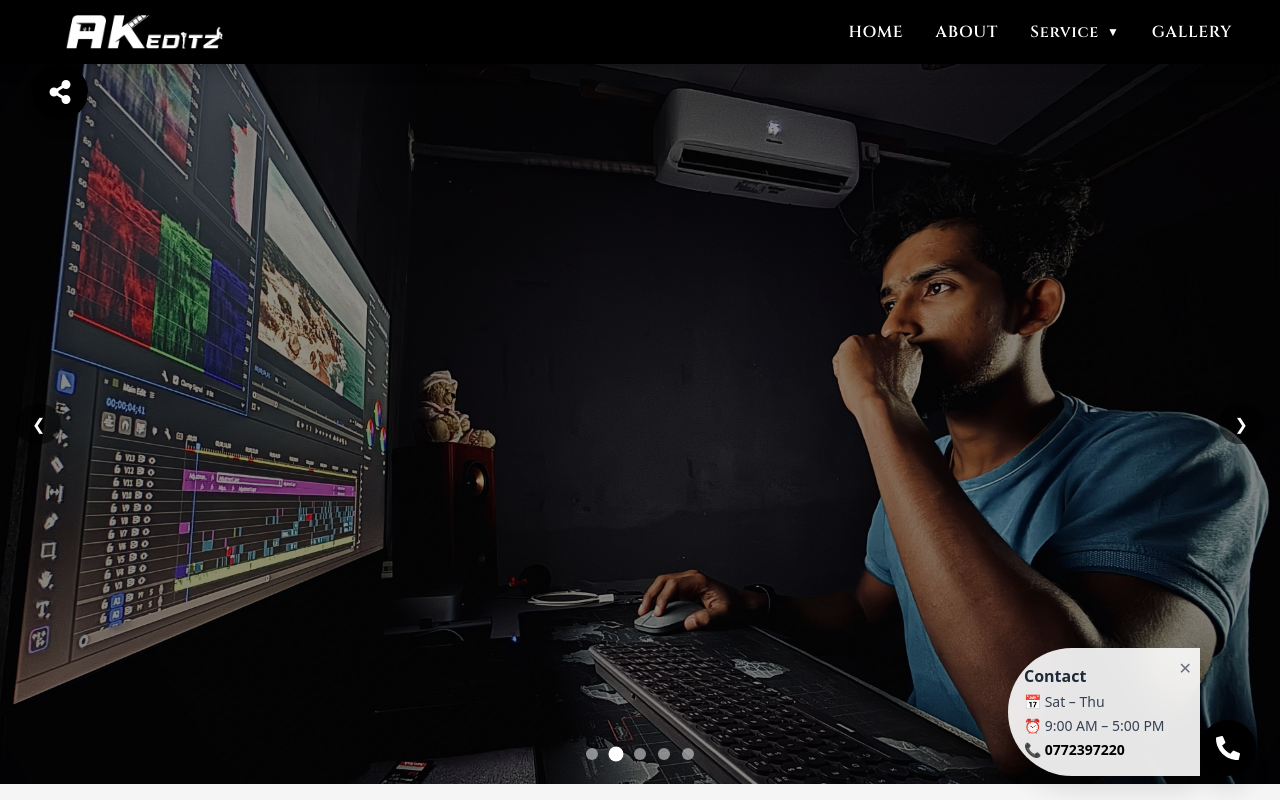
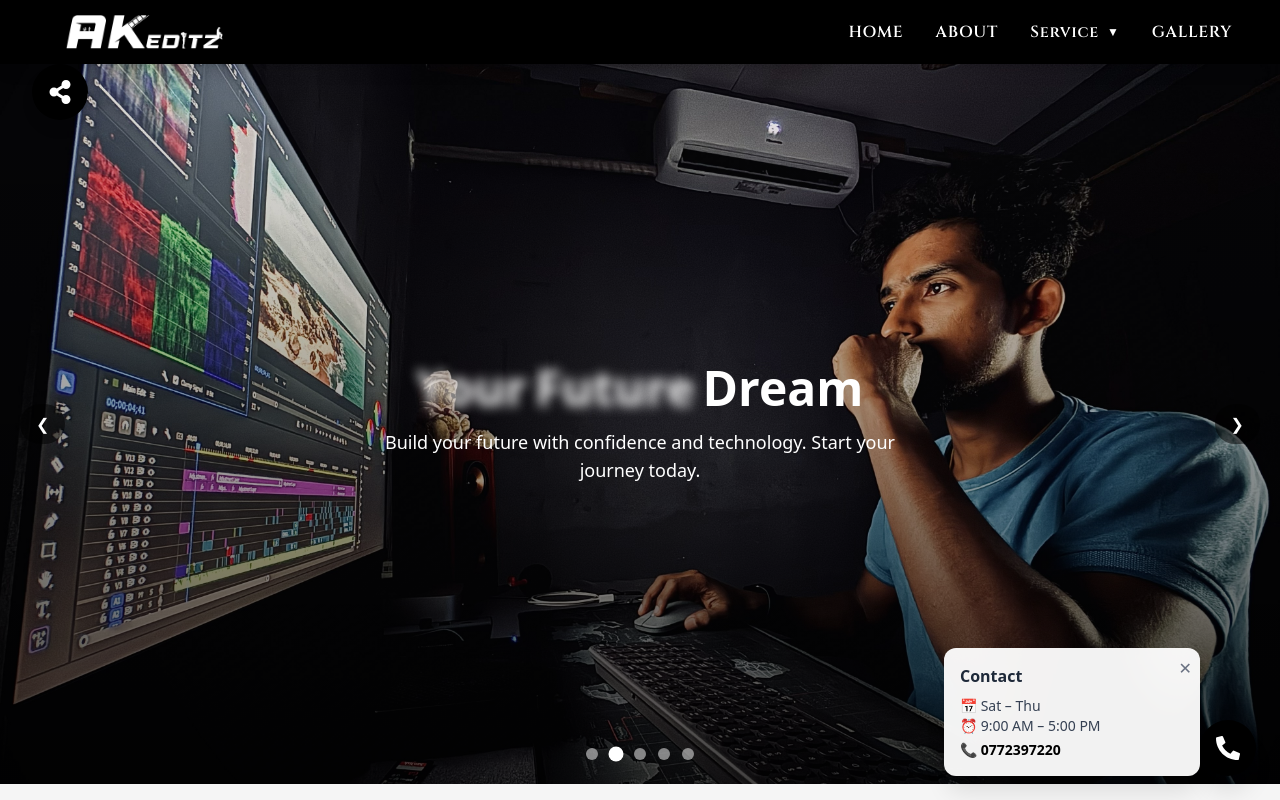
Before and after one commit to RohanbenjaminGitLab/Ak-Studio, a React (Vite) app: page / in a window 1280 px wide. Both pictures are taken after a click on the button 1228 px from the left and 748 px from the top of the page. Shown: the top 800 px of the page. Built offline with nearby package versions, Linux system fonts and the light colour scheme.

Commit message:
your message

```diff
--- a/src/components/HeroSlide/HeroSlide.jsx
+++ b/src/components/HeroSlide/HeroSlide.jsx
@@ -3,6 +3,7 @@ import { motion, AnimatePresence } from "framer-motion";
 import { FaPhoneAlt } from "react-icons/fa";
 
 /* ===================== TrueFocus Component ===================== */
+
 const TrueFocus = ({
   sentence = "Your Future Dream",
   blurAmount = 6,
@@ -16,15 +17,16 @@ const TrueFocus = ({
     const interval = setInterval(() => {
       setCurrentIndex((prev) => (prev + 1) % words.length);
     }, (animationDuration + pauseBetweenAnimations) * 3000);
+
     return () => clearInterval(interval);
   }, [words.length, animationDuration, pauseBetweenAnimations]);
 
   return (
-    <div className="relative flex flex-wrap gap-2">
+    <div className="flex flex-wrap gap-2">
       {words.map((word, idx) => (
         <span
           key={idx}
-          className="relative font-extrabold text-white text-3xl sm:text-4xl md:text-5xl"
+          className="font-extrabold text-white text-3xl sm:text-4xl md:text-5xl"
           style={{
             filter: idx === currentIndex ? "blur(0px)" : `blur(${blurAmount}px)`,
             transition: `filter ${animationDuration}s ease`,
@@ -37,7 +39,7 @@ const TrueFocus = ({
   );
 };
 
-/* ===================== HeroSlider Component ===================== */
+/* ===================== Animation Variants ===================== */
 
 const variants = {
   enter: (direction) => ({
@@ -54,6 +56,8 @@ const variants = {
   }),
 };
 
+/* ===================== Hero Slider ===================== */
+
 export default function HeroSlider() {
   const [showContact, setShowContact] = useState(false);
   const [[activeIndex, direction], setActiveIndex] = useState([0, 0]);
@@ -61,16 +65,17 @@ export default function HeroSlider() {
   const images = [
     "/Crousel.jpg",
     "/Crousel1.jpg",
-    "/pic3.jpeg",
+    "/pic2.png",
     "/pic4.jpeg",
     "/pic5.jpeg",
   ];
 
-  /* ✅ Slow auto slide (5 seconds) */
+  /* Auto Slide */
   useEffect(() => {
     const interval = setInterval(() => {
       paginate(1);
     }, 5000);
+
     return () => clearInterval(interval);
   }, []);
 
@@ -82,14 +87,16 @@ export default function HeroSlider() {
   };
 
   const swipeConfidenceThreshold = 10000;
+
   const swipePower = (offset, velocity) => {
     return Math.abs(offset) * velocity;
   };
 
   return (
-    <div className="relative w-full h-[90vh] overflow-hidden">
+    <div className="relative w-full h-[60vh] sm:h-[70vh] md:h-[80vh] lg:h-[90vh] overflow-hidden">
 
-      {/* ===== Slide Animation Carousel ===== */}
+      {/* ===== Carousel ===== */}
+
       <AnimatePresence initial={false} custom={direction}>
         <motion.img
           key={activeIndex}
@@ -99,40 +106,58 @@ export default function HeroSlider() {
           initial="enter"
           animate="center"
           exit="exit"
-          transition={{ duration: 1 }} // slow smooth animation
+          transition={{ duration: 1 }}
           drag="x"
           dragConstraints={{ left: 0, right: 0 }}
           dragElastic={1}
           onDragEnd={(e, { offset, velocity }) => {
             const swipe = swipePower(offset.x, velocity.x);
+
             if (swipe < -swipeConfidenceThreshold) {
               paginate(1);
             } else if (swipe > swipeConfidenceThreshold) {
               paginate(-1);
             }
           }}
-          className="absolute w-full h-full object-cover"
+          className="absolute top-0 left-0 w-full h-full object-cover object-center"
         />
       </AnimatePresence>
 
+      {/* ===== Overlay ===== */}
+
+      <div className="absolute inset-0 bg-gradient-to-t from-black/70 via-black/30 to-transparent z-10" />
+
+      {/* ===== Hero Text ===== */}
+
+      <div className="absolute z-20 inset-0 flex flex-col justify-center items-center text-center px-6">
+        <TrueFocus sentence="Your Future Dream" />
+
+        <p className="text-white mt-4 text-sm sm:text-base md:text-lg max-w-xl">
+          Build your future with confidence and technology. Start your journey today.
+        </p>
+      </div>
+
       {/* ===== Left Arrow ===== */}
+
       <button
         onClick={() => paginate(-1)}
-        className="absolute left-4 top-1/2 -translate-y-1/2 z-40 bg-black/50 text-white px-4 py-2 rounded-full hover:bg-black"
+        className="absolute left-3 sm:left-5 top-1/2 -translate-y-1/2 z-30 bg-black/50 text-white px-3 py-2 sm:px-4 rounded-full hover:bg-black"
       >
         ❮
       </button>
 
       {/* ===== Right Arrow ===== */}
+
       <button
         onClick={() => paginate(1)}
-        className="absolute right-4 top-1/2 -translate-y-1/2 z-40 bg-black/50 text-white px-4 py-2 rounded-full hover:bg-black"
+        className="absolute right-3 sm:right-5 top-1/2 -translate-y-1/2 z-30 bg-black/50 text-white px-3 py-2 sm:px-4 rounded-full hover:bg-black"
       >
         ❯
       </button>
 
-      {/* ===== Dot Indicators ===== */}
-      <div className="absolute bottom-6 left-1/2 -translate-x-1/2 z-40 flex gap-3">
+      {/* ===== Dots ===== */}
+
+      <div className="absolute bottom-6 left-1/2 -translate-x-1/2 z-30 flex gap-3">
         {images.map((_, index) => (
           <div
             key={index}
@@ -146,11 +171,8 @@ export default function HeroSlider() {
         ))}
       </div>
 
-      {/* ===== Dark Overlay ===== */}
-      <div className="absolute inset-0 bg-black/40 z-10" />
+      {/* ===== Phone Button ===== */}
 
-      {/* ===== Phone Button & Contact Popup ===== */}
-      <div className="relative">
       <motion.button
         onClick={() => setShowContact(!showContact)}
         whileHover={{ scale: 1.1 }}
@@ -160,6 +182,8 @@ export default function HeroSlider() {
         <FaPhoneAlt className="text-white text-xl sm:text-2xl" />
       </motion.button>
 
+      {/* ===== Contact Popup ===== */}
+
       <AnimatePresence>
         {showContact && (
           <motion.div
@@ -167,12 +191,14 @@ export default function HeroSlider() {
             animate={{ opacity: 1, scale: 1 }}
             exit={{ opacity: 0, scale: 0 }}
             transition={{ duration: 0.3 }}
-              className="fixed bottom-6 right-20 z-50 w-48 h-32 rounded-l-full bg-white/90 backdrop-blur-lg shadow-xl p-4 flex flex-col justify-center items-start"
+            className="fixed bottom-6 right-20 z-50 w-56 sm:w-64 rounded-xl bg-white/95 backdrop-blur-lg shadow-xl p-4"
           >
-              <h4 className="font-bold text-gray-800 mb-1">Contact</h4>
-              <p className="text-sm text-gray-700 mb-1">📅 Sat – Thu</p>
-              <p className="text-sm text-gray-700 mb-1">⏰ 9:00 AM – 5:00 PM</p>
-              <p className="text-sm text-gray-700">
+            <h4 className="font-bold text-gray-800 mb-2">Contact</h4>
+
+            <p className="text-sm text-gray-700">📅 Sat – Thu</p>
+            <p className="text-sm text-gray-700">⏰ 9:00 AM – 5:00 PM</p>
+
+            <p className="text-sm text-gray-700 mt-1">
               📞{" "}
               <a href="tel:0772397220" className="text-black font-semibold">
                 0772397220
@@ -189,6 +215,5 @@ export default function HeroSlider() {
         )}
       </AnimatePresence>
     </div>
-    </div>
   );
 }
```
Also changed, not shown: 1 other file (tests, documents, lock files or other folders). Lines whose indentation alone changed are shown as unchanged.
